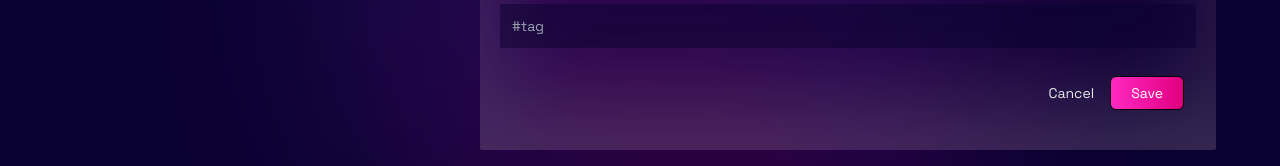
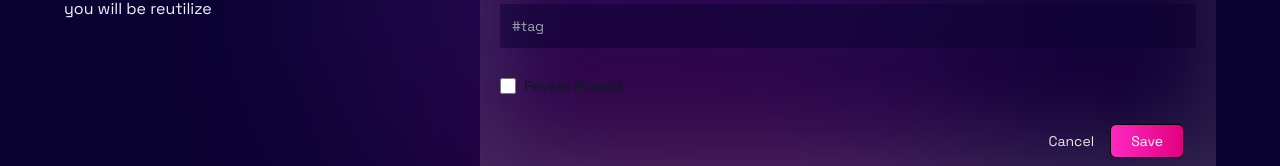
Before and after one commit to andregn26/mnemosyne, a Next.js app: page /create-prompt in a window 1280 px wide. Shown: the part 452-618 px from the top of the page. Built offline with nearby package versions, Linux system fonts and the light colour scheme; no server answers.

Commit message:
add logic for private prompts

```diff
--- a/app/api/prompt/[id]/route.js
+++ b/app/api/prompt/[id]/route.js
@@ -19,7 +19,7 @@ export const GET = async (request, { params }) => {
 //PATCH
 
 export const PATCH = async (request, { params }) => {
-	const { prompt, tag } = await request.json();
+	const { prompt, tag, isPrivate } = await request.json();
 
 	try {
 		await connectToDB();
@@ -29,6 +29,7 @@ export const PATCH = async (request, { params }) => {
 		}
 		existingPrompt.prompt = prompt;
 		existingPrompt.tag = tag;
+		existingPrompt.isPrivate = isPrivate;
 		await existingPrompt.save();
 		return new Response(JSON.stringify);
 	} catch (error) {
--- a/app/api/prompt/new/route.js
+++ b/app/api/prompt/new/route.js
@@ -2,11 +2,11 @@ import { connectToDB } from "@utils/database";
 import Prompt from "@models/prompt";
 
 export const POST = async (req, res) => {
-	const { userId, prompt, tag } = await req.json();
+	const { userId, prompt, tag, isPrivate } = await req.json();
 
 	try {
 		await connectToDB();
-		const newPrompt = new Prompt({ creator: userId, prompt, tag });
+		const newPrompt = new Prompt({ creator: userId, prompt, tag, isPrivate });
 		await newPrompt.save();
 		return new Response(JSON.stringify(newPrompt), {
 			status: 201,
--- a/app/create-prompt/page.jsx
+++ b/app/create-prompt/page.jsx
@@ -11,7 +11,7 @@ const CreatePrompt = () => {
 	const { data: session } = useSession();
 
 	const [submitting, setSubmitting] = useState(false);
-	const [post, setPost] = useState({ prompt: "", tag: "" });
+	const [post, setPost] = useState({ prompt: "", tag: "", isPrivate: false });
 
 	const createPrompt = async (e) => {
 		e.preventDefault();
@@ -23,6 +23,7 @@ const CreatePrompt = () => {
 					prompt: post.prompt,
 					userId: session?.user.id,
 					tag: post.tag,
+					isPrivate: post.isPrivate,
 				}),
 			});
 			if (res.ok) {
@@ -32,18 +33,11 @@ const CreatePrompt = () => {
 			console.log(error);
 		} finally {
 			setSubmitting(false);
+			console.log(e);
 		}
 	};
 
-	return (
-		<Form
-			type="Create"
-			post={post}
-			setPost={setPost}
-			submitting={submitting}
-			handleSubmit={createPrompt}
-		/>
-	);
+	return <Form type="Create" post={post} setPost={setPost} submitting={submitting} handleSubmit={createPrompt} />;
 };
 
 export default CreatePrompt;
--- a/app/update-prompt/page.jsx
+++ b/app/update-prompt/page.jsx
@@ -13,7 +13,7 @@ const EditPrompt = () => {
 	const promptId = searchParams.get("id");
 
 	const [submitting, setSubmitting] = useState(false);
-	const [post, setPost] = useState({ prompt: "", tag: "" });
+	const [post, setPost] = useState({ prompt: "", tag: "", isPrivate: false });
 
 	useEffect(() => {
 		const getPromptDetails = async () => {
@@ -22,6 +22,7 @@ const EditPrompt = () => {
 			setPost({
 				prompt: data.prompt,
 				tag: data.tag,
+				isPrivate: data.isPrivate,
 			});
 		};
 		getPromptDetails();
@@ -41,6 +42,7 @@ const EditPrompt = () => {
 				body: JSON.stringify({
 					prompt: post.prompt,
 					tag: post.tag,
+					isPrivate: post.isPrivate,
 				}),
 			});
 			if (res.ok) {
@@ -53,15 +55,7 @@ const EditPrompt = () => {
 		}
 	};
 
-	return (
-		<Form
-			type="Edit"
-			post={post}
-			setPost={setPost}
-			submitting={submitting}
-			handleSubmit={updatePrompt}
-		/>
-	);
+	return <Form type="Edit" post={post} setPost={setPost} submitting={submitting} handleSubmit={updatePrompt} />;
 };
 
 export default EditPrompt;
--- a/components/Form.jsx
+++ b/components/Form.jsx
@@ -1,6 +1,6 @@
 import Link from "next/link";
 
-const Form = ({ type, post, setPost, submitting, handleSubmit }) => {
+const Form = ({ type, post, setPost, submitting, handleSubmit, isPrivate, setIsPrivate }) => {
 	return (
 		<section className="w-full max-w-full flex flex-col items-center xl:grid xl:grid-cols-12 xl:gap-24">
 			<div className="xl:col-span-4">
@@ -38,6 +38,27 @@ const Form = ({ type, post, setPost, submitting, handleSubmit }) => {
 						className="form_input"
 					/>
 				</label>
+				<div className="flex items-center">
+					<input
+						checked={post.isPrivate}
+						id="checked-checkbox"
+						type="checkbox"
+						onChange={(e) =>
+							setPost((prevPost) => ({
+								...prevPost,
+								isPrivate: e.target.type === "checkbox" ? e.target.checked : e.target.value,
+							}))
+						}
+						value={post.isPrivate}
+						className="w-4 h-4 text-blue-600 bg-gray-100 border-gray-300 rounded focus:ring-blue-500 dark:focus:ring-blue-600 dark:ring-offset-gray-800 focus:ring-2 dark:bg-gray-700 dark:border-gray-600"
+					/>
+					<label
+						htmlFor="checked-checkbox"
+						className="ms-2 text-sm font-medium text-gray-900 dark:text-gray-300">
+						Private Prompt
+					</label>
+				</div>
+
 				<div className="flex-end mx-3 mb-5 gap-4">
 					<Link href="/" className="text-gray-200 text-sm">
 						Cancel
--- a/models/prompt.js
+++ b/models/prompt.js
@@ -13,6 +13,10 @@ const PromptSchema = new Schema({
 		type: String,
 		required: [true, "Tag is required."],
 	},
+	isPrivate: {
+		type: Boolean,
+		default: false,
+	},
 });
 
 const Prompt = models.Prompt || model("Prompt", PromptSchema);
```
